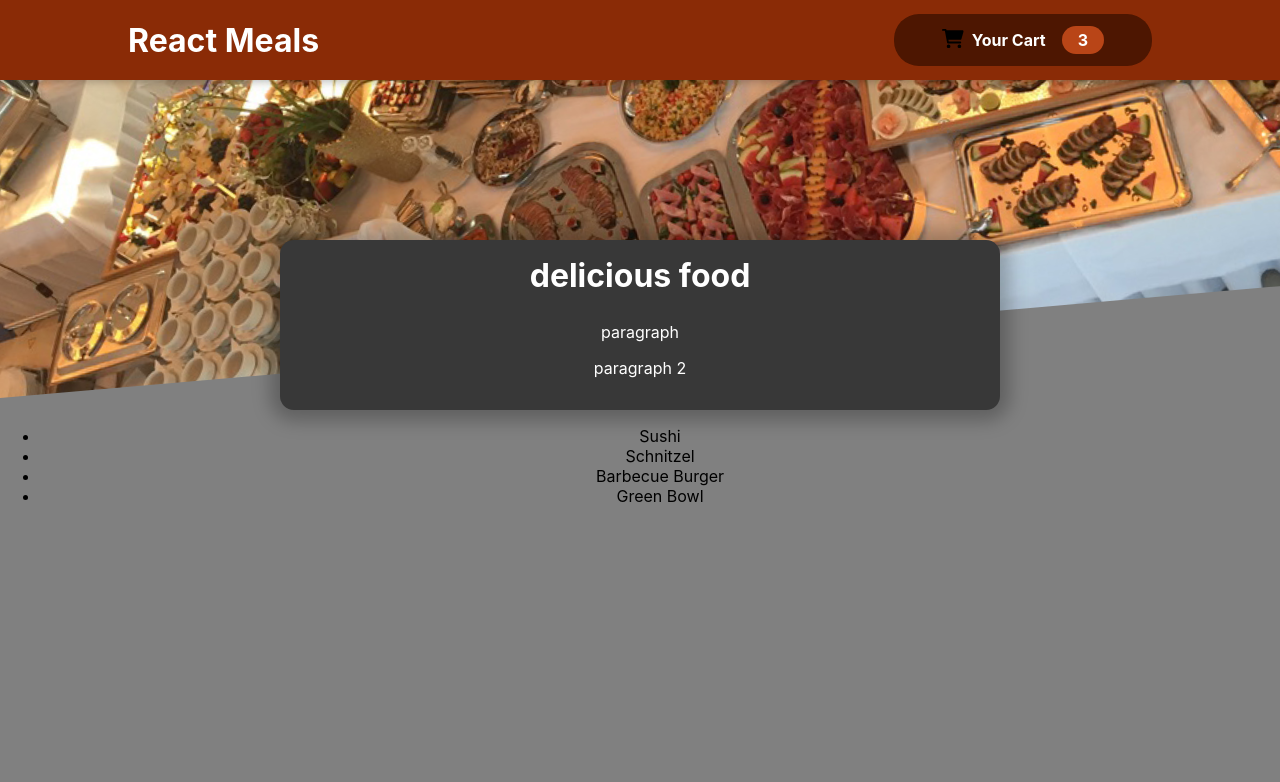
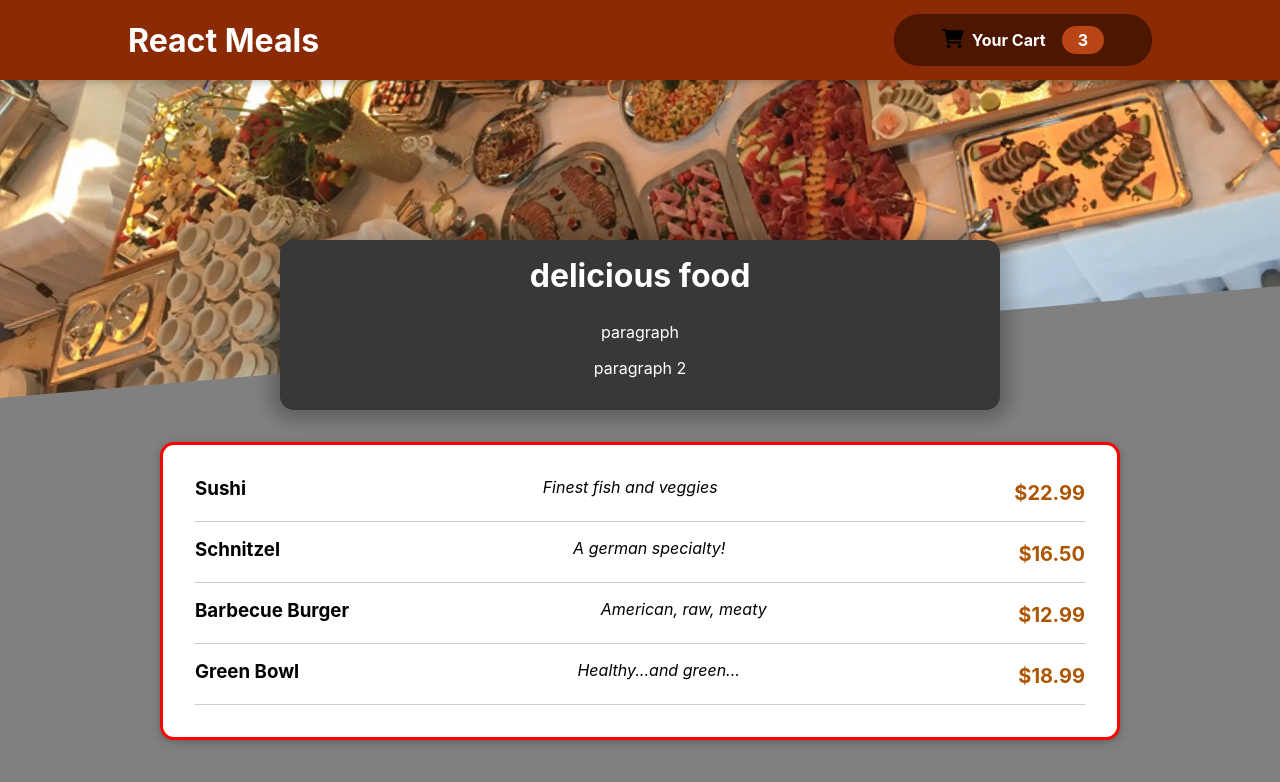
Before and after one commit to Raihan9797/web-prac, a React (Create React App) app in the folder frontend/my-app/: page / in a window 1280 px wide. Shown: the top 782 px of the page. Built offline with nearby package versions, Linux system fonts and the light colour scheme; the HTML template or start-up script is replaced by a standard one.

Commit message:
impl Card and MealItem

```diff
--- a/frontend/my-app/src/components/Meals/AvailableMeals.js
+++ b/frontend/my-app/src/components/Meals/AvailableMeals.js
@@ -1,4 +1,8 @@
-import classes from './AvailableMeals.modules.css';
+// import classes from './AvailableMeals.module.css';
+import Card from '../UI/Card';
+import './AvailableMeals.css';
+import MealItem from './MealItem/MealItem';
+
 
 const DUMMY_MEALS = [
   {
@@ -29,13 +33,21 @@
 
 function AvailableMeals(props) {
     const mealsList = DUMMY_MEALS.map(meal =>
-        <li>{meal.name}</li>
+      <MealItem
+        key={meal.id}
+        name={meal.name}
+        description={meal.description}
+        price={meal.price}
+      />
     );
 
-    return <section className={classes.meals}>
+    // return <section className={classes.meals}>
+    return <section className='meals'>
+      <Card>
         <ul>
             {mealsList}
         </ul>
+      </Card>
     </section>
 
 };
--- /dev/null
+++ b/frontend/my-app/src/components/Meals/AvailableMeals.module.css
@@ -0,0 +1,24 @@
+.meals {
+  max-width: 60rem;
+  width: 90%;
+  margin: 2rem auto;
+  animation: meals-appear 1s ease-out forwards;
+}
+
+.meals ul {
+  list-style: none;
+  margin: 0;
+  padding: 0;
+}
+
+@keyframes meals-appear {
+  from {
+    opacity: 0;
+    transform: translateY(3rem);
+  }
+
+  to {
+    opacity: 1;
+    transform: translateY(0);
+  }
+}
--- /dev/null
+++ b/frontend/my-app/src/components/Meals/MealItem/MealItem.css
@@ -0,0 +1,22 @@
+.meal {
+  display: flex;
+  justify-content: space-between;
+  margin: 1rem;
+  padding-bottom: 1rem;
+  border-bottom: 1px solid #ccc;
+}
+
+.meal h3 {
+  margin: 0 0 0.25rem 0;
+}
+
+.description {
+  font-style: italic;
+}
+
+.price {
+  margin-top: 0.25rem;
+  font-weight: bold;
+  color: #ad5502;
+  font-size: 1.25rem;
+}
--- /dev/null
+++ b/frontend/my-app/src/components/Meals/MealItem/MealItem.js
@@ -0,0 +1,18 @@
+import './MealItem.css';
+
+function MealItem(props) {
+    const price = `$${props.price.toFixed(2)}`;
+    return (<li>
+        <div className = 'meal'>
+            <h3>{props.name}</h3>
+            <div className='description'>{props.description}</div>
+            <div className='price'>{price}</div>
+        </div>
+        <div>
+
+        </div>
+
+    </li>)
+};
+
+export default MealItem;
--- /dev/null
+++ b/frontend/my-app/src/components/UI/Card.js
@@ -0,0 +1,7 @@
+import classes from './Card.module.css';
+
+function Card(props) {
+    return <div className = {classes.card}>{props.children}</div>
+};
+
+export default Card;
--- /dev/null
+++ b/frontend/my-app/src/components/UI/Card.module.css
@@ -0,0 +1,7 @@
+.card {
+  padding: 1rem;
+  box-shadow: 0 2px 8px rgba(0, 0, 0, 0.25);
+  border-radius: 14px;
+  background-color: white;
+  border: solid red;
+}
```
Also changed, not shown: frontend/my-app/src/components/Meals/AvailableMeals.css (renamed from frontend/my-app/src/components/Meals/AvailableMeals.modules.css), frontend/my-app/src/components/Meals/MealItem/MealItemForm.css (added), frontend/my-app/src/components/Meals/MealItem/MealItemForm.js (added), 1 other file (tests, documents, lock files or other folders).
